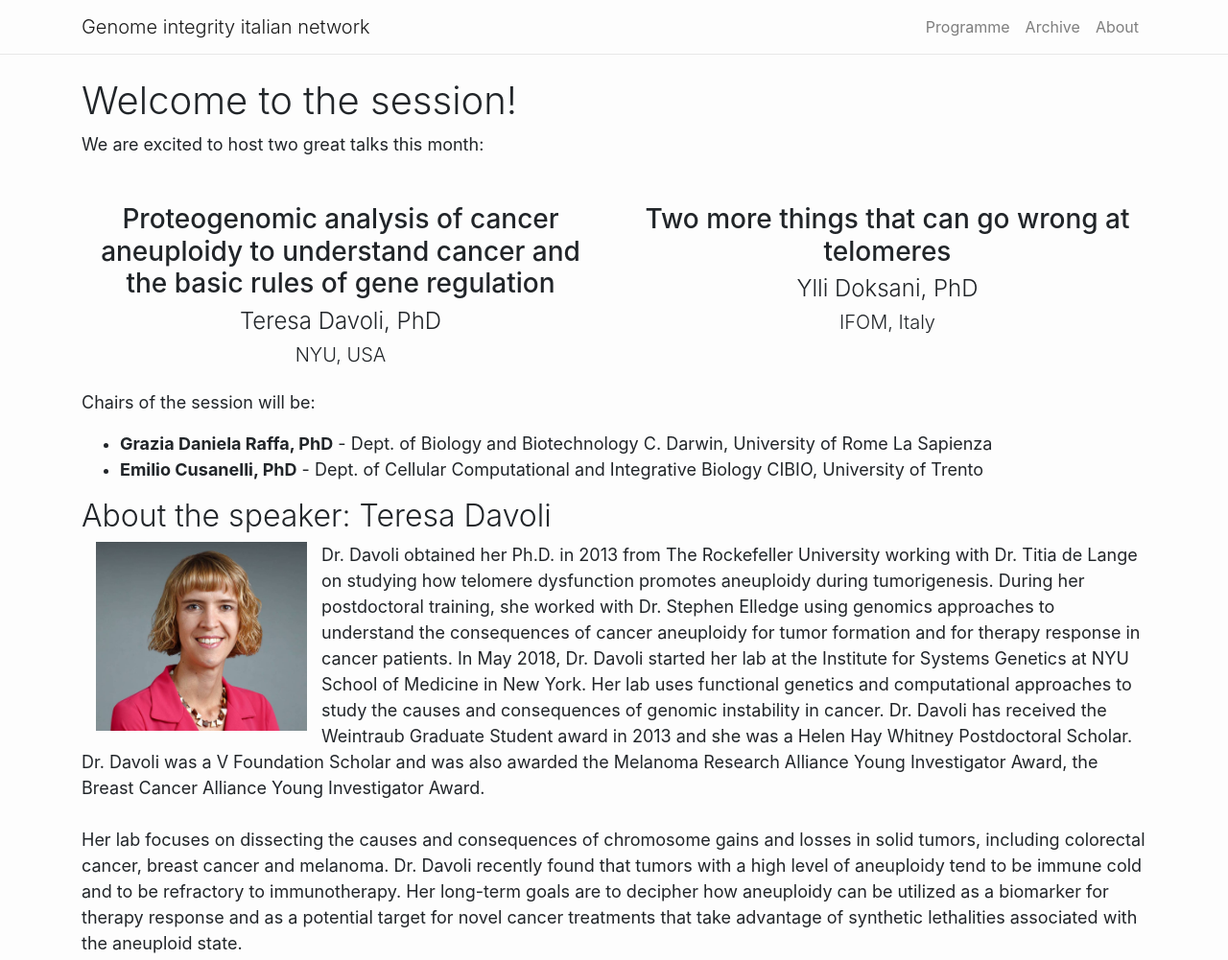
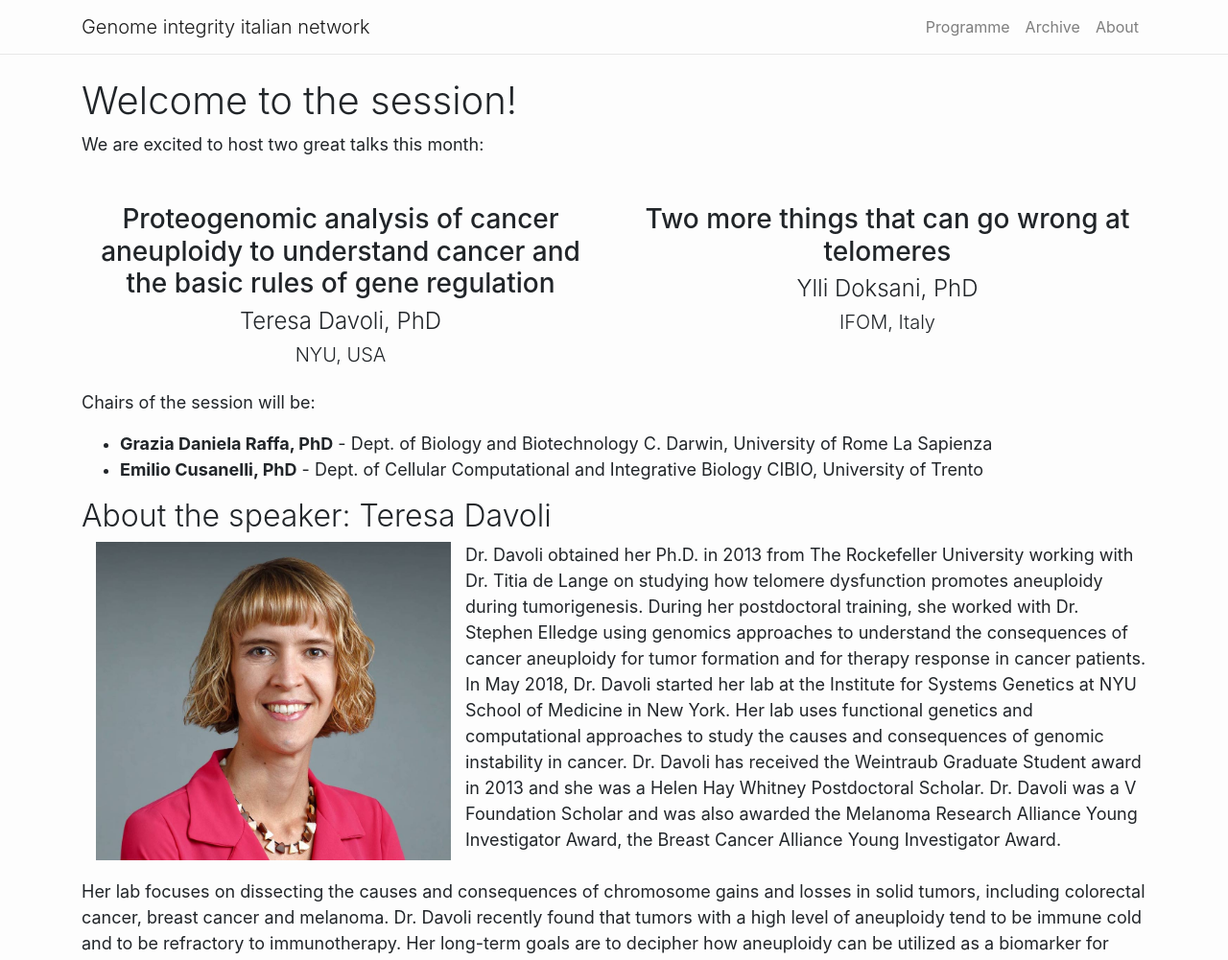
Before and after one commit to ftabaro/giin-website, a Jekyll site: the page built from _posts/2021-11-09-giin-webinar-series-november-session.markdown, in a window 1280 px wide. Shown: the top 1001 px of the page at 96% size. Built offline with Jekyll 4.4.1, drawn with Linux system fonts in a browser that asks for light colours; nearby versions of some CDN libraries.

Commit message:
make headshot in webinar page bigger

```diff
--- a/assets/css/main.scss
+++ b/assets/css/main.scss
@@ -51,8 +51,8 @@ p {
 
 .headshot {
   display: block;
-  max-width: 250px;
-  max-height:250px;
+  max-width: 400px;
+  max-height:400px;
   width: auto;
   height: auto;
 }
```
